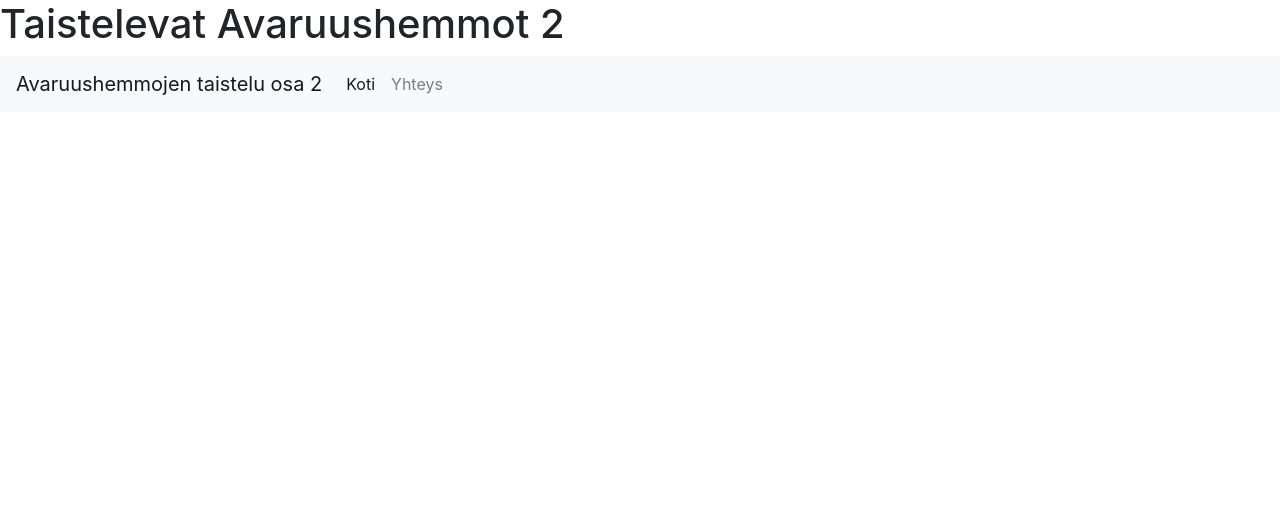
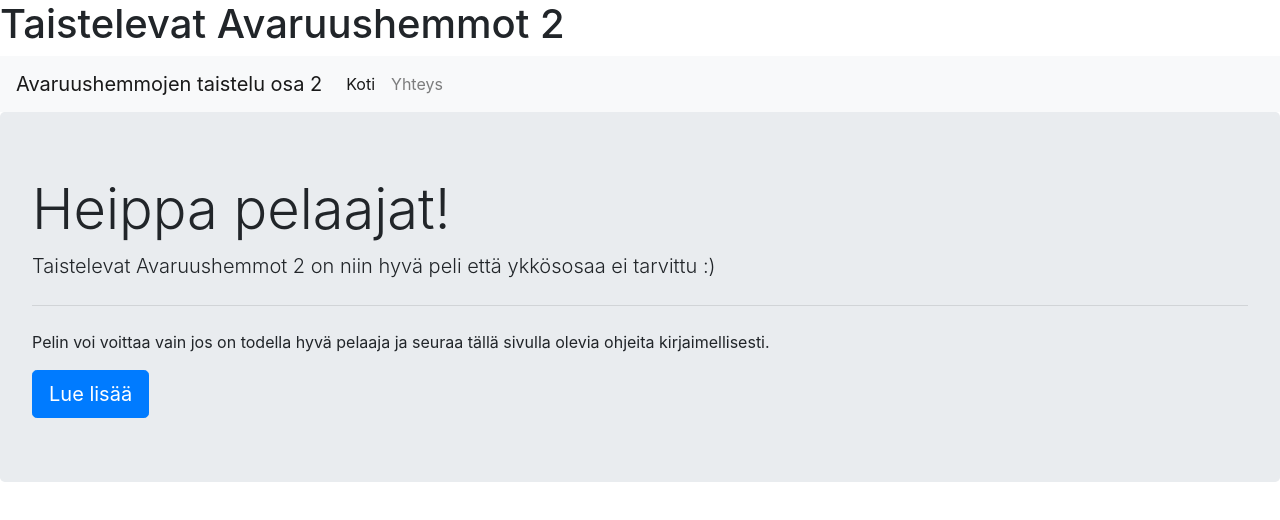
Before and after one commit to JHK-H/taistelevat_avaruushemmot2, a plain HTML site: page index.html in a window 1280 px wide. Drawn offline with nearby package versions, Linux system fonts and the light colour scheme.

Commit message:
Lisätty Jumbotron

```diff
--- a/index.html
+++ b/index.html
@@ -12,6 +12,7 @@
   </head>
   <body>
     <h1>Taistelevat Avaruushemmot 2</h1>
+
     <!--Navigaatio valikko-->
     <nav class="navbar navbar-expand-lg navbar-light bg-light">
       <a class="navbar-brand" href="#">Avaruushemmojen taistelu osa 2</a>
@@ -31,6 +32,17 @@
       </div>
     </nav>
 
+    <!-- Jumbotron -->
+    <div class="jumbotron">
+        <h1 class="display-4">Heippa pelaajat!</h1>
+        <p class="lead">Taistelevat Avaruushemmot 2 on niin hyvä peli että ykkösosaa ei tarvittu :)</p>
+        <hr class="my-4">
+        <p>Pelin voi voittaa vain jos on todella hyvä pelaaja ja seuraa tällä sivulla olevia ohjeita kirjaimellisesti.</p>
+        <a class="btn btn-primary btn-lg" href="#" role="button">Lue lisää</a>
+      </div>
+
+
+
     <!-- Optional JavaScript -->
     <!-- jQuery first, then Popper.js, then Bootstrap JS -->
     <script src="https://code.jquery.com/jquery-3.3.1.slim.min.js" integrity="sha384-q8i/X+965DzO0rT7abK41JStQIAqVgRVzpbzo5smXKp4YfRvH+8abtTE1Pi6jizo" crossorigin="anonymous"></script>
```
